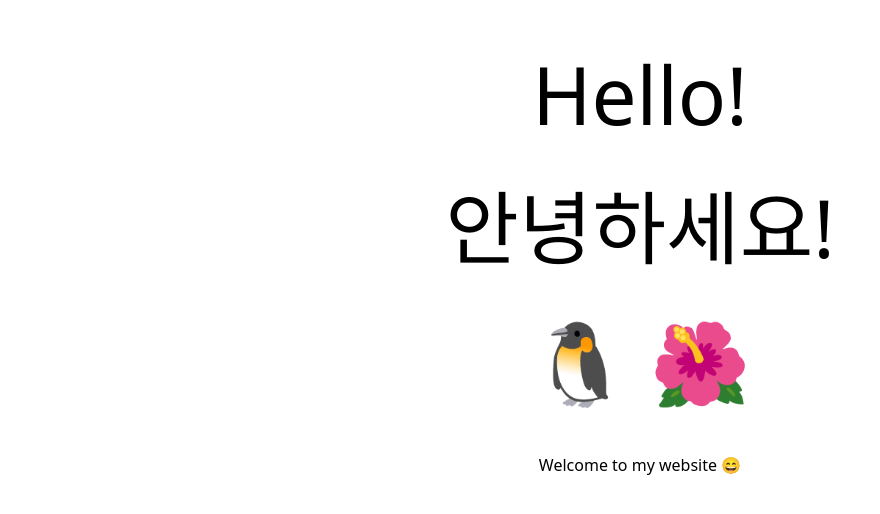
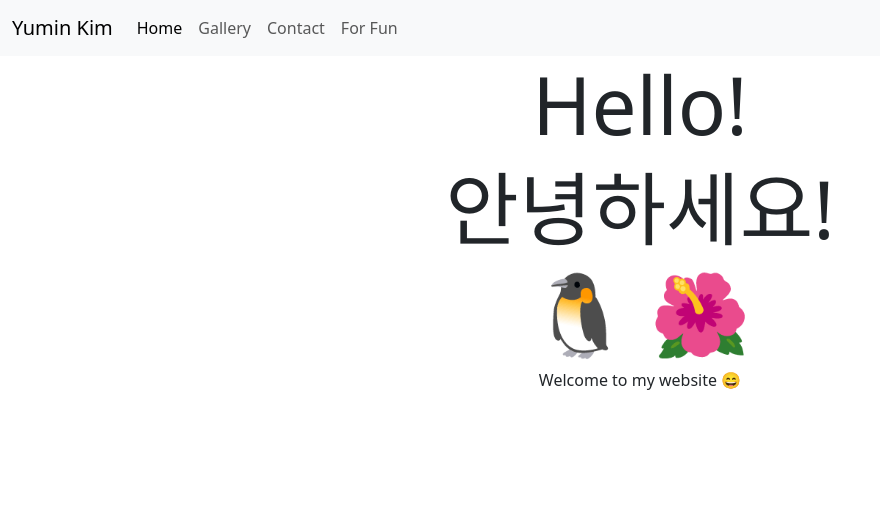
Before and after one commit to yuminaaah/yumin_web, a Flask app: page / in a window 1280 px wide. Shown: the top 514 px of the page, without its empty margins (0-880 px from the left). Run offline with Flask 2, Linux system fonts and the light colour scheme.

Commit message:
Added Navigation bar, gallery

```diff
--- a/app.py
+++ b/app.py
@@ -6,6 +6,11 @@ app = Flask(__name__)
 @app.route("/")
 def hello_world():
     return render_template("home.html")
+
+
+@app.route("/gallery/")
+def gallery():
+    return render_template("gallery.html")
 
 
 @app.route("/contact/")
--- /dev/null
+++ b/templates/gallery.html
@@ -0,0 +1 @@
+<p>Gallery!!</p>
--- a/templates/home.html
+++ b/templates/home.html
@@ -5,36 +5,44 @@
     <meta charset="utf-8">
     <meta name="viewport" content="width=device-width, initial-scale=1, viewport-fit=cover">
     <title>Kim</title>
-    <meta name="description" content="Yumin Kim's website.">
-    <link rel="apple-touch-icon" sizes="180x180" href="/apple-touch-icon.png">
-    <link rel="icon" type="image/png" sizes="32x32" href="/favicon-32x32.png">
-    <link rel="icon" type="image/png" sizes="16x16" href="/favicon-16x16.png">
-    <link rel="manifest" href="/site.webmanifest">
-    <style>
-        body {
-            font-family: system-ui, -apple-system, "Segoe UI", Roboto, "Helvetica Neue", "Noto Sans", "Liberation Sans", Arial, sans-serif, "Apple Color Emoji", "Segoe UI Emoji", "Segoe UI Symbol", "Noto Color Emoji";
-            text-align: center;
-        }
-
-        h1 {
-            font-size: calc(1.625rem + 4.5vw);
-            font-weight: 300;
-            line-height: 1;
-        }
-
-        @media (min-width: 1200px) {
-            h1 {
-                font-size: 5rem;
-            }
-        }
-    </style>
+    <link href="https://cdn.jsdelivr.net/npm/bootstrap@5.3.0-alpha1/dist/css/bootstrap.min.css" rel="stylesheet"
+        integrity="sha384-GLhlTQ8iRABdZLl6O3oVMWSktQOp6b7In1Zl3/Jr59b6EGGoI1aFkw7cmDA6j6gD" crossorigin="anonymous">
 </head>
 
 <body>
-    <h1>Hello!</h1>
-    <h1>안녕하세요!</h1>
-    <h1>&#128039; &#127802;</h1>
-    <p>Welcome to my website &#128516;</p>
+    <nav class="navbar navbar-expand-lg bg-body-tertiary">
+        <div class="container-fluid">
+            <a class="navbar-brand" href="#">Yumin Kim</a>
+            <button class="navbar-toggler" type="button" data-bs-toggle="collapse" data-bs-target="#navbarNav"
+                aria-controls="navbarNav" aria-expanded="false" aria-label="Toggle navigation">
+                <span class="navbar-toggler-icon"></span>
+            </button>
+            <div class="collapse navbar-collapse" id="navbarNav">
+                <ul class="navbar-nav">
+                    <li class="nav-item">
+                        <a class="nav-link active" aria-current="page" href="/">Home</a>
+                    </li>
+                    <li class="nav-item">
+                        <a class="nav-link" href="/gallery/">Gallery</a>
+                    </li>
+                    <li class="nav-item">
+                        <a class="nav-link" href="/contact/">Contact</a>
+                    </li>
+                    <li class="nav-item">
+                        <a class="nav-link" href="/name/">For Fun</a>
+                    </li>
+
+                </ul>
+            </div>
+        </div>
+    </nav>
+    <div class="text-center">
+        <h1 class="display-1">Hello!</h1>
+        <h1 class="display-1">안녕하세요!</h1>
+        <h1 class="display-1">&#128039; &#127802;</h1>
+        <p>Welcome to my website &#128516;</p>
+    </div>
+
 </body>
 
 </html>
```
